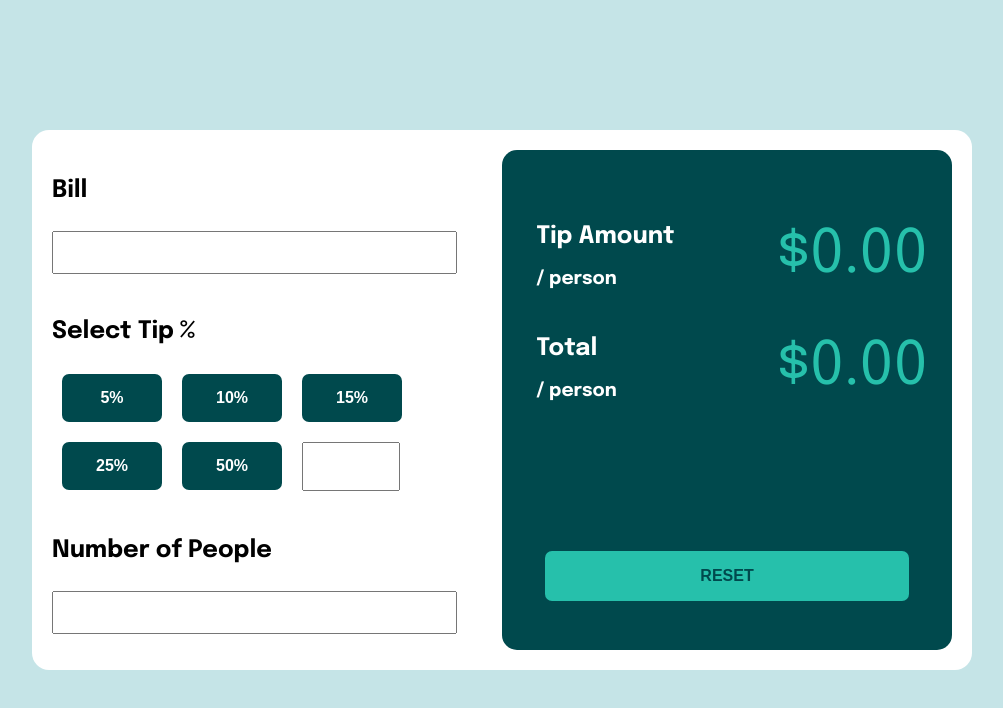
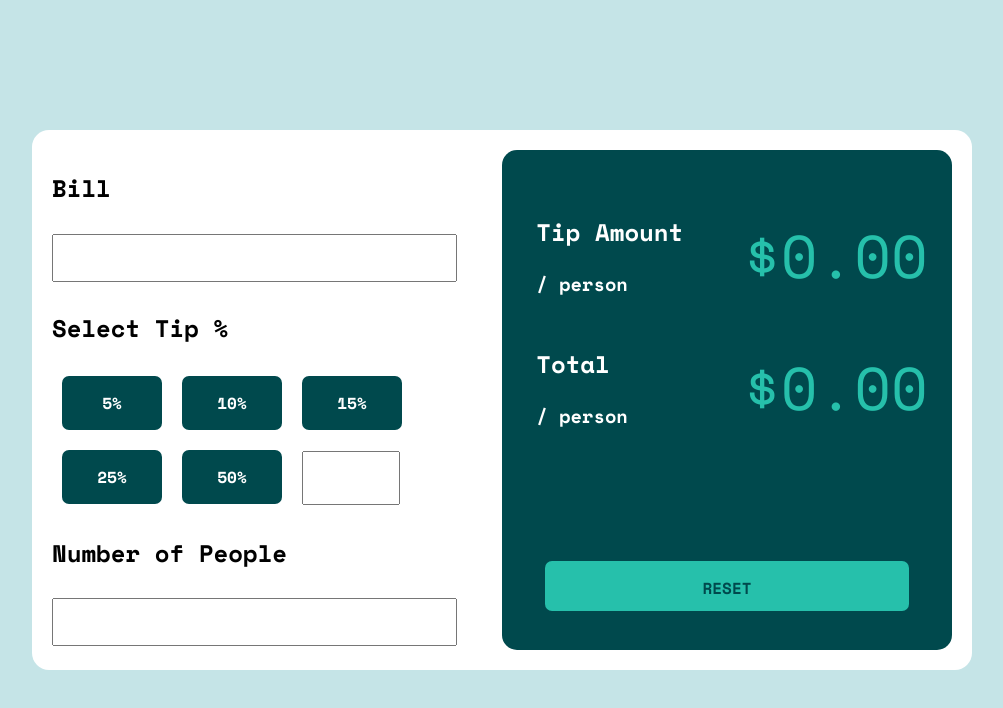
Before and after one commit to HigorAnjos/TipCalculatorApp, a React (Create React App) app: page / in a window 1280 px wide. Shown: the top 708 px of the page, without its empty margins (138-1141 px from the left). Built offline with nearby package versions, Linux system fonts and the light colour scheme.

Commit message:
css - font family

```diff
--- a/public/index.html
+++ b/public/index.html
@@ -1,9 +1,6 @@
 <!DOCTYPE html>
 <html lang="en">
   <head>
-    <link rel="preconnect" href="https://fonts.googleapis.com">
-    <link rel="preconnect" href="https://fonts.gstatic.com" crossorigin>
-    <link href="https://fonts.googleapis.com/css2?family=Epilogue:wght@400;700&display=swap" rel="stylesheet">
     <meta charset="utf-8" />
     <link rel="icon" href="%PUBLIC_URL%/favicon.ico" />
     <meta name="viewport" content="width=device-width, initial-scale=1" />
--- a/src/App.css
+++ b/src/App.css
@@ -1,8 +1,12 @@
+@import url('https://fonts.googleapis.com/css2?family=Space+Mono:ital,wght@0,400;0,700;1,400;1,700&display=swap') ;
+* {
+  font-family: 'Space Mono', monospace;
+}
+
 body {
   background-color: hsl(185, 41%, 84%);
   display: flex;
   align-items: center;
   justify-content: center;
   height: 100vh;
-  font-family: 'Epilogue', sans-serif;
 }
--- a/src/components/input/input.css
+++ b/src/components/input/input.css
@@ -40,7 +40,6 @@
   font-weight: bold;
 }
 
-
 #select-tip input {
   width: 30px;
   padding: 15px 32px;
--- a/src/components/view/view.css
+++ b/src/components/view/view.css
@@ -53,7 +53,6 @@
 }
 
 .display {
-  font-family: 'Epilogue', sans-serif;;
   font-size: 60px;
   color: hsl(172, 67%, 45%);
 }
```
